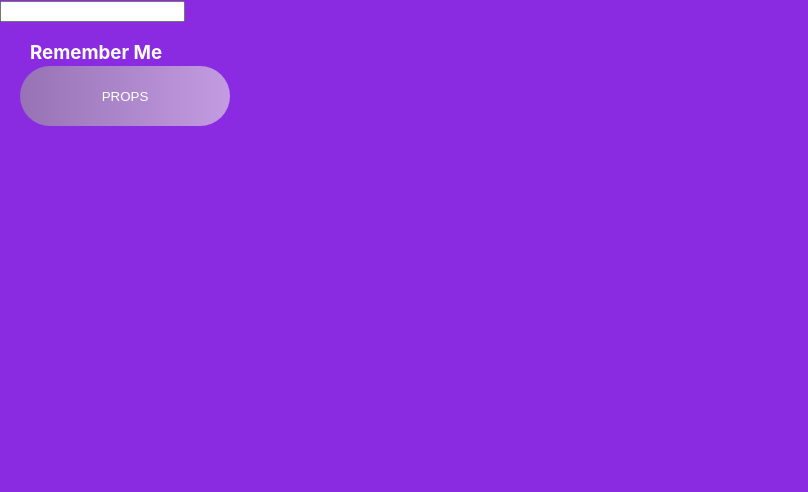
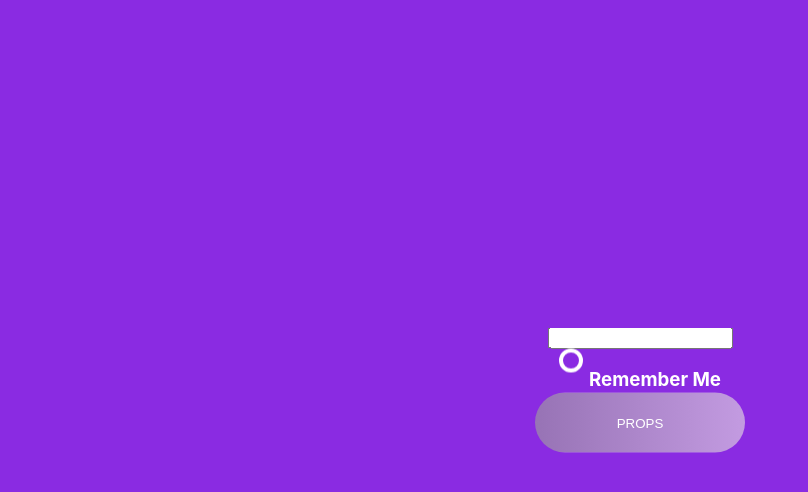
Before and after one commit to AndreaTenji/Thanq, a React (Create React App) app: page / in a window 1280 px wide. Shown: the top 492 px of the page, without its empty margins (0-808 px from the left). Built offline with nearby package versions, Linux system fonts and the light colour scheme.

Commit message:
Aggiornato il checkbox e aggiunta l'icona del checkbox

```diff
--- a/src/atom/Checkbox.css
+++ b/src/atom/Checkbox.css
@@ -1,3 +1,11 @@
+.display{
+    display: flex;
+    flex-direction: column;
+    align-items: center;
+    justify-content: center;
+}
+
+
 input[type=checkbox].css-checkbox {
     position:absolute; z-index:-1000; left:-1000px; overflow: hidden; clip: rect(0 0 0 0); height:1px; width:1px; margin:-1px; padding:0; border:0;
 
@@ -14,7 +22,6 @@ input[type=checkbox].css-checkbox + label.css-label {
     vertical-align:middle;
     cursor:pointer;
 
-
     /*FONT*/
     color: var(--white);
     font-size: 16px;
@@ -25,7 +32,7 @@ input[type=checkbox].css-checkbox:checked + label.css-label {
     background-position: 0 -24px;
 }
 label.css-label {
-/* background-image:url(../icons/icon_checkbox.png); */
+background-image:url(./icon_checkbox.png);
 -webkit-touch-callout: none;
 -webkit-user-select: none;
 -khtml-user-select: none;
--- a/src/atom/Checkbox.js
+++ b/src/atom/Checkbox.js
@@ -4,9 +4,9 @@ import './Checkbox.css'
 export default class Login extends React.Component {
     render() {
         return (
-            <div>
-                <input type="checkbox" class="css-checkbox" />
-                <label class="css-label"><h3>Remember Me </h3></label>
+            <div className='display'>
+                <input type="checkbox" name="checkboxG1" id="checkboxG1" class="css-checkbox" />
+                <label for="checkboxG1" class="css-label"><h3>Remember Me </h3></label>
             </div>
         )
     }
--- a/src/screen/Login.css
+++ b/src/screen/Login.css
@@ -3,3 +3,15 @@
     width: 100vw;
     height: 100vh;
 }
+
+.centered {
+    position: fixed;
+    top: 50%;
+    left: 50%;
+    /* bring your own prefixes */
+    transform: translate(-50%, -50%);
+    display: flex;
+    flex-direction: column;
+    align-items: center;
+    justify-content: center;
+  }
--- a/src/screen/Login.js
+++ b/src/screen/Login.js
@@ -8,10 +8,12 @@ import './Login.css'
 export default class Login extends React.Component {
     render() {
         return (
-            <div className='login-background'>
-                <Form />
-                <Checkbox />
-                <Button />
+            <div className='login-background '>
+                <div className='centered'>
+                    <Form />
+                    <Checkbox />
+                    <Button />
+                </div>
             </div>
         )
     }
```
Also changed, not shown: src/Atom/icon_checkbox.png (added).
